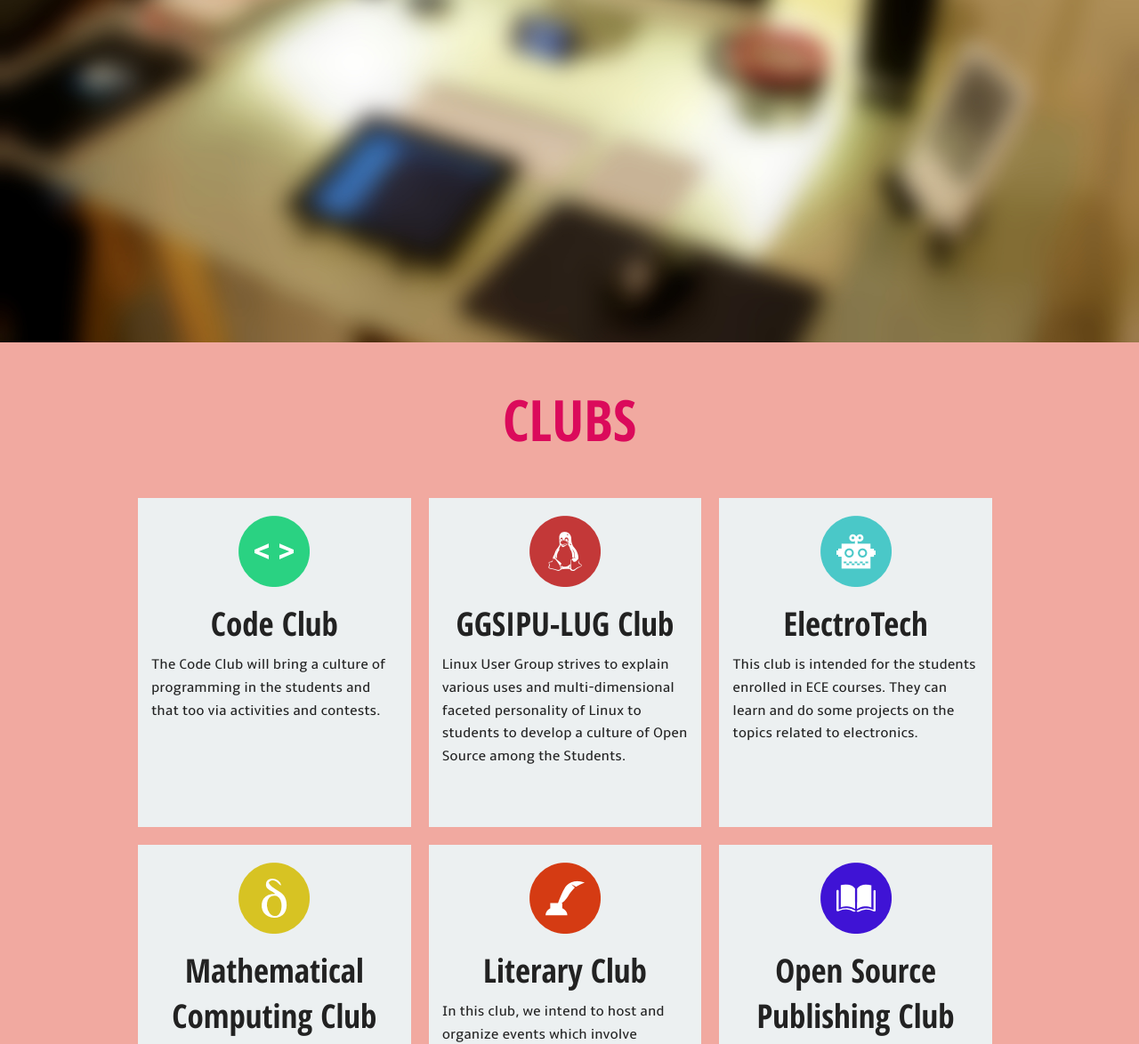
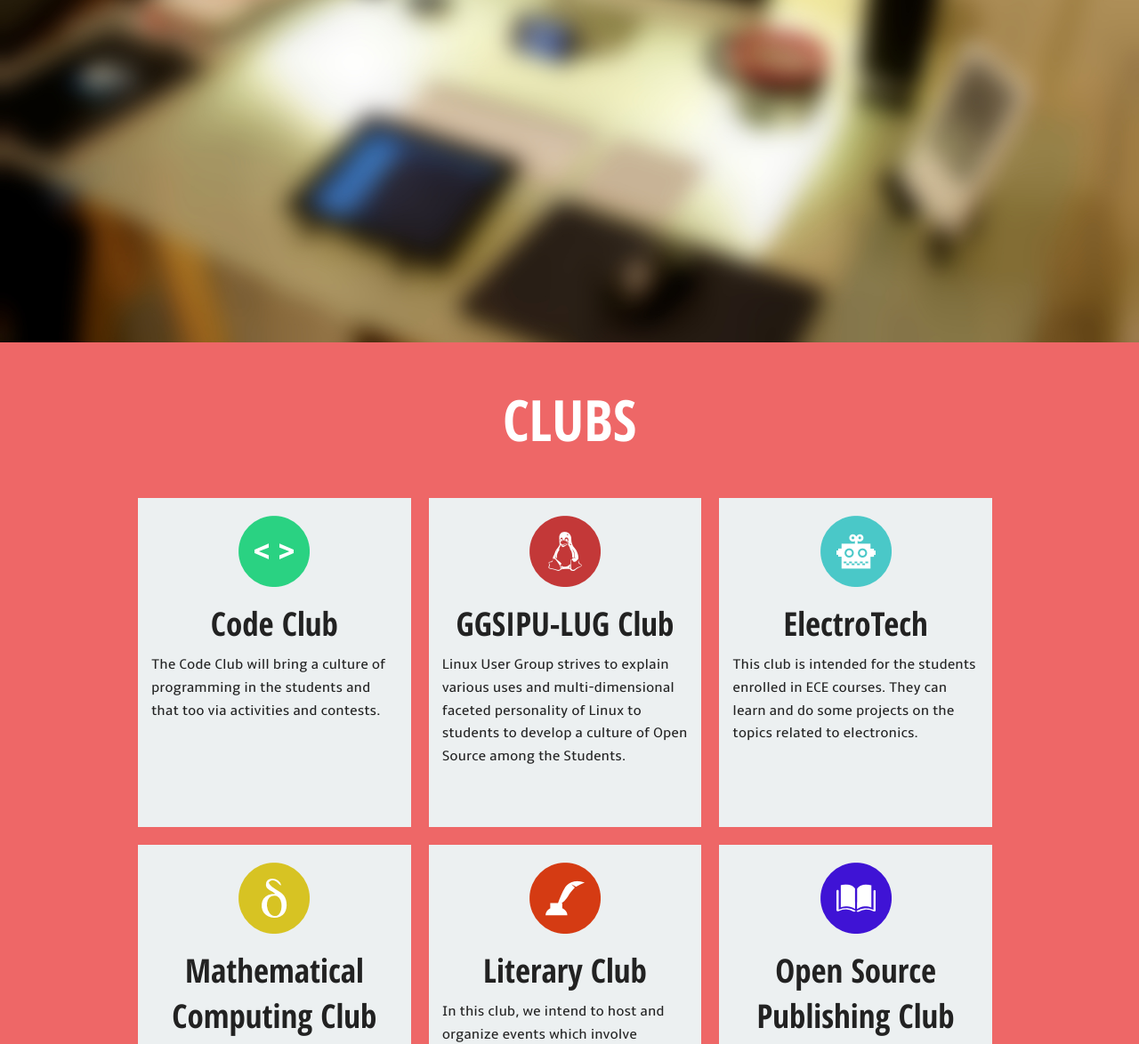
Before and after one commit to ishank26/techspace, a plain HTML site: page index.html in a window 1280 px wide. Shown: the part 415-1589 px from the top of the page at 89% size. Drawn offline with Linux system fonts and the light colour scheme; some packages are replaced by stand-ins of ours; a script that the page names is missing.

Commit message:
Changed some font and background colours

```diff
--- a/css/index.css
+++ b/css/index.css
@@ -59,7 +59,7 @@ width: 100%;
    font-family: 'ambleregular';
   text-align: center;
   font-size: 7em;
-  color:#000;
+  color:#FFF;
 }
 .listg li a.button{
 
@@ -74,12 +74,12 @@ font-family: 'open_sans_condensedbold';
 }
 
 #clubs{
-  background:#F1A9A0;
+  background:#ee6767;
 }
 
 #clubs .chead h1{
   text-align: center;
-  color:#DB0A5B;
+  color:#FFF;
   font-family: 'open_sans_condensedbold';
   font-size: 4em;
 }
```
